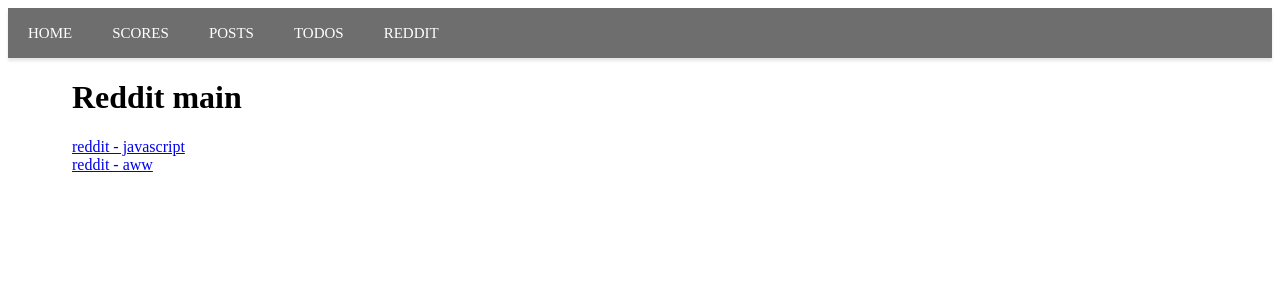
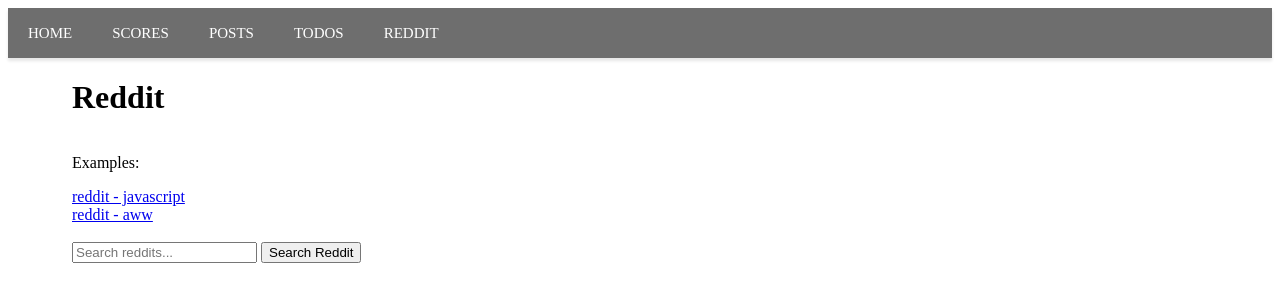
Before and after one commit to cunnellp5/MiniApps, a SvelteKit app: page /r in a window 1280 px wide. Shown: the top 302 px of the page. Built offline with nearby package versions, Linux system fonts and the light colour scheme.

Commit message:
add search feature

```diff
--- a/src/routes/r/+page.svelte
+++ b/src/routes/r/+page.svelte
@@ -1,10 +1,31 @@
 <script>
+    import { goto } from '$app/navigation';
+
+    let searchTerm = '';
+
+    function formSubmitted() {
+        goto(`/r/${searchTerm}`)
+    }
 </script>
 
-<h1>Reddit main</h1>
+<h1>Reddit</h1>
 <div>
+    <p>
+        Examples:
+    </p>
     <a href="/r/javascript">reddit - javascript</a>
     <a href="/r/aww">reddit - aww</a>
+    <br>
+    <form on:submit|preventDefault={formSubmitted}>
+        <label>
+            <input
+                bind:value={searchTerm}
+                placeholder="Search reddits..."
+            >
+        </label>
+
+        <button>Search Reddit</button>
+    </form>
 </div>
 
 <style>
--- a/src/routes/r/[slug]/+page.svelte
+++ b/src/routes/r/[slug]/+page.svelte
@@ -1,10 +1,12 @@
 <script>
+    import { page } from '$app/stores';
+
 	/** @type {import('./$types').PageData} */
 	export let data;
 </script>
 
 <h1>
-    r/
+    r/{$page.params.slug}
 </h1>
 
 {#each data.posts as post}
```
Also changed, not shown: src/routes/r/[slug]/+error.svelte (+7 -3 lines), src/routes/r/[slug]/+page.js (+3 -4 lines).
